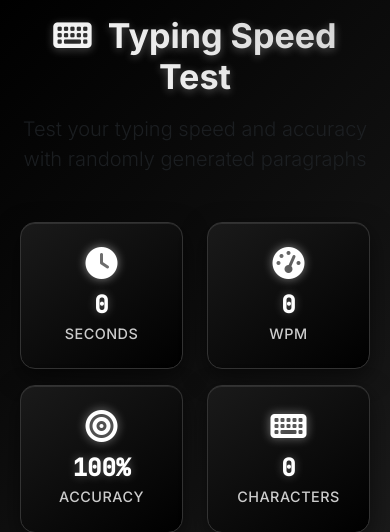
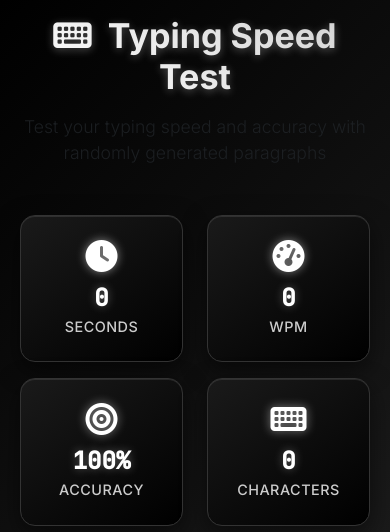
Before and after one commit to Sharath9281/Typing-speed-Tester, a Flask app: page / in a window 390 px wide. Shown: the top 532 px of the page. Run offline with Flask 3, Linux system fonts and the light colour scheme.

Commit message:
Improve the visibility of key instructions and remove unnecessary button
Adjusts font sizes for instructional text and removes the 'continue' button after the typing test in index.html and style.css.

Replit-Commit-Author: Agent
Replit-Commit-Session-Id: 7a77e04a-0de0-4b14-93cf-b8027f538ad0
Replit-Commit-Screenshot-Url: https://storage.googleapis.com/screenshot-production-us-central1/92210d53-a436-435a-817f-dc07a159e60c/c6621ff2-be37-446d-91cb-d36f668c0e51.jpg

```diff
--- a/static/css/style.css
+++ b/static/css/style.css
@@ -369,6 +369,14 @@ header p {
         max-height: 150px;
     }
 
+    .lead {
+        font-size: 1.2rem !important;
+    }
+
+    .instruction-text p {
+        font-size: 1.1rem !important;
+    }
+
     .typing-area {
         padding: 1.5rem;
     }
@@ -394,6 +402,14 @@ header p {
         line-height: 1.5;
         min-height: 90px;
         max-height: 130px;
+    }
+
+    .lead {
+        font-size: 1.1rem !important;
+    }
+
+    .instruction-text p {
+        font-size: 1rem !important;
     }
 
     .instructions-card,
--- a/templates/index.html
+++ b/templates/index.html
@@ -125,9 +125,6 @@
                     <button type="button" class="btn btn-primary" data-bs-dismiss="modal" onclick="resetTest()">
                         <i class="fas fa-redo me-2"></i>Try Again
                     </button>
-                    <button type="button" class="btn btn-success" data-bs-dismiss="modal">
-                        <i class="fas fa-check me-2"></i>Continue
-                    </button>
                 </div>
             </div>
         </div>
```
